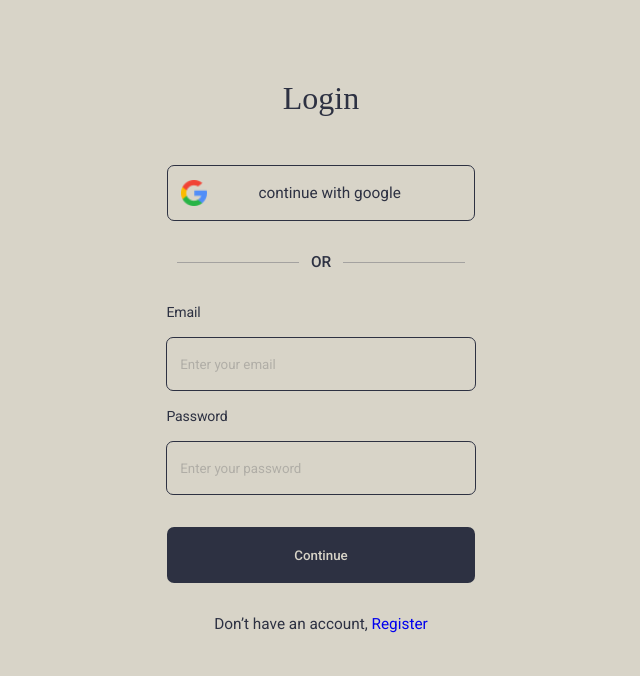
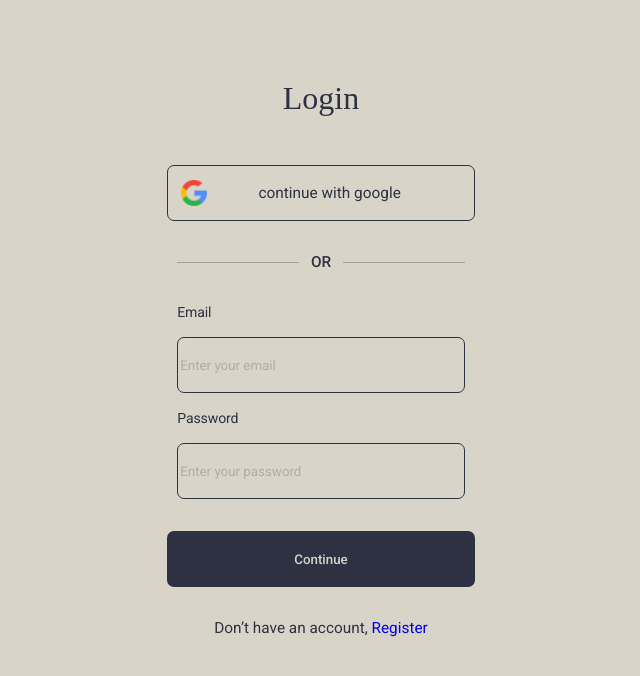
Before and after one commit to kelvinvaghasiya2002/ScribbleSync, a React (Vite) app in the folder client/: page /sign-in in a window 1280 px wide. Shown: the top 676 px of the page, without its empty margins (319-959 px from the left). Built offline with nearby package versions, Linux system fonts and the light colour scheme; a web font is replaced by a local one.

Commit message:
fixed input field

```diff
--- a/client/src/Pages/SignIn/signin.css
+++ b/client/src/Pages/SignIn/signin.css
@@ -140,7 +140,7 @@ input {
     background-color: #d8d4c8;
     border: 0.15vw solid #2d3142;
     border-radius: 0.55vw;
-    padding: 0 1vw;
+    /* padding: 0 1vw; */
 }
 
 
```
